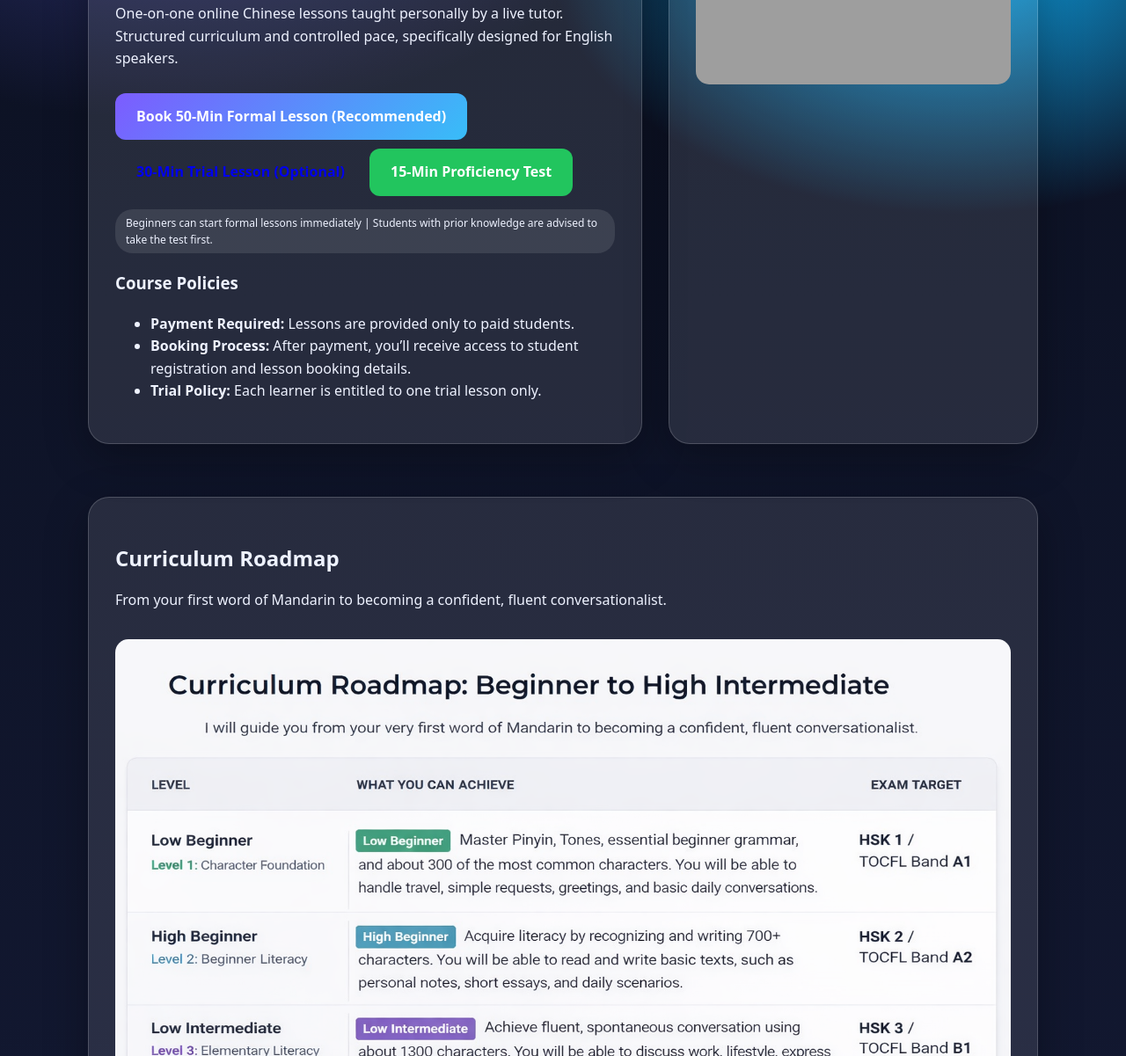
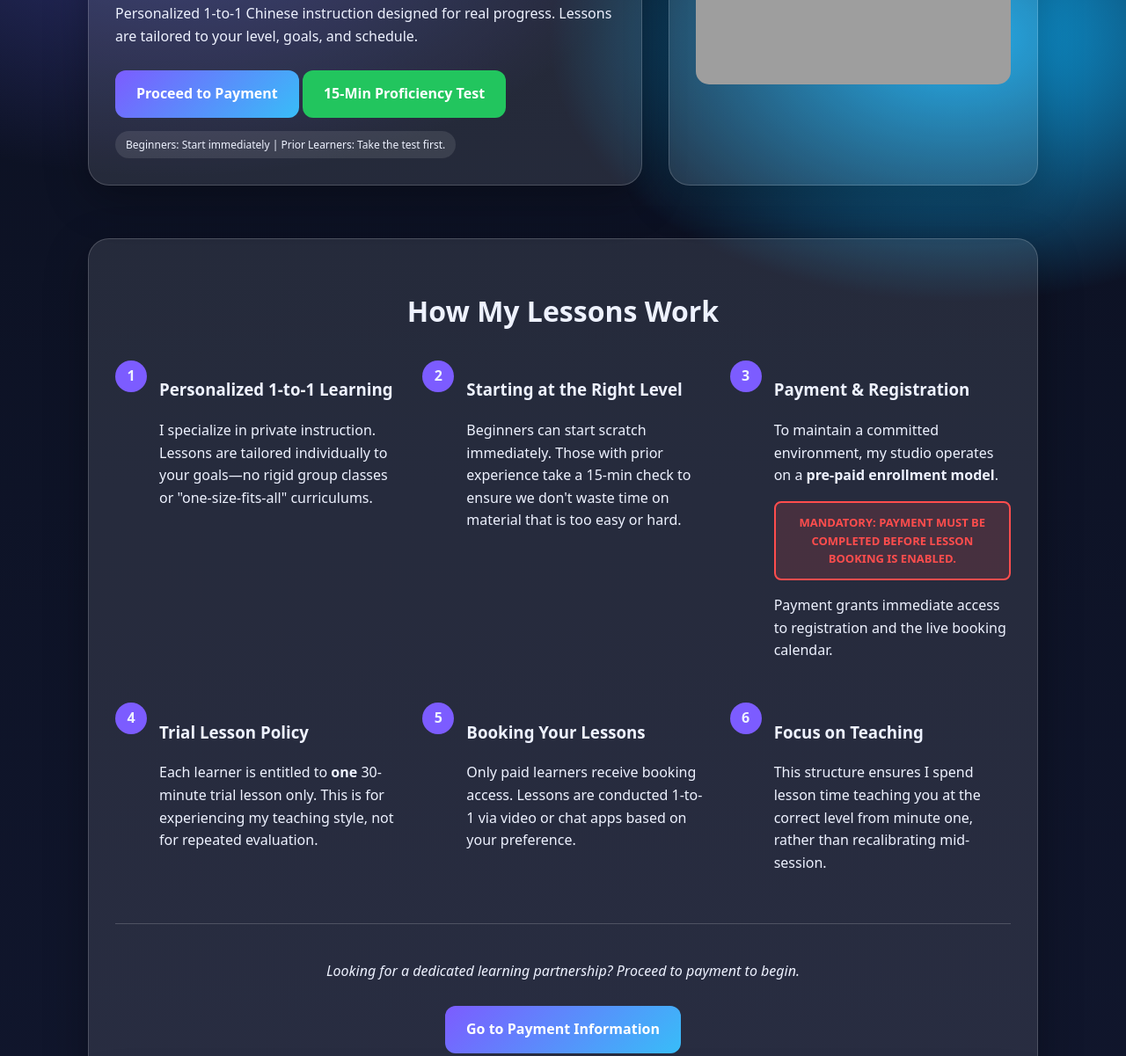
Before and after one commit to chenslhan/chi-lessons-for-eng-speakers, a plain HTML site: page index.html in a window 1280 px wide. Shown: the part 381-1582 px from the top of the page at 88% size. Drawn offline with Linux system fonts and the light colour scheme; grey boxes are pictures that could not be loaded.

Commit message:
Update index.html

```diff
--- a/index.html
+++ b/index.html
@@ -3,21 +3,21 @@
 <head>
   <meta charset="utf-8" />
   <meta name="viewport" content="width=device-width, initial-scale=1" />
-  <title>Chinese Lessons (for English Speakers)</title>
+  <title>Chinese Lessons for English Speakers</title>
   <link rel="stylesheet" href="styles.css" />
 </head>
 <body>
 <div class="nav">
   <div class="container nav-inner">
-    <a class="brand" href="index.html" aria-label="Back to Home">
-      <span class="brand-badge" aria-hidden="true"></span>
+    <a class="brand" href="index.html">
+      <span class="brand-badge"></span>
       <span>Chinese Lessons for English Speakers</span>
     </a>
     <div class="nav-links">
       <a href="index.html">Home</a>
       <a href="trial.html">Book A 30 Minutes Trial Lesson</a>
       <a href="payment.html">Payment Information</a>
-      <a href="https://cal.com/sihan/50分钟-英语课程" target="_blank" rel="noopener">Current Students Book Lessons Here</a>
+      <a href="https://cal.com/sihan/50-minute-chinese-lesson" target="_blank">Current Students Book Lessons Here</a>
       <a href="availability.html">Check My Availability</a>
       <a href="about.html">About Me</a>
       <a href="contact.html">Contact Me</a>
@@ -29,29 +29,74 @@
   <div class="container hero-grid">
     <div class="card">
       <h1>English Lessons At The Channel, Time Of Your Convenience</h1>
-      <p>One-on-one online Chinese lessons taught personally by a live tutor. Structured curriculum and controlled pace, specifically designed for English speakers.</p>
+      <p>Personalized 1-to-1 Chinese instruction designed for real progress. Lessons are tailored to your level, goals, and schedule.</p>
 
       <div class="booking-actions">
-        <a class="btn btn-primary" href="https://cal.com/sihan/50-minute-chinese-lesson" target="_blank" rel="noopener">Book 50-Min Formal Lesson (Recommended)</a>
-        <a class="btn btn-secondary" href="https://cal.com/sihan/30-minute-trial" target="_blank" rel="noopener">30-Min Trial Lesson (Optional)</a>
-        <a class="btn btn-green" href="https://forms.office.com/Pages/ResponsePage.aspx?id=DQSIkWdsW0yxEjajBLZtrQAAAAAAAAAAAAMAALq-qMVUQVc0MUhLQkZUQkpLSzVJN1oxWEhDQ1cwUC4u" target="_blank" rel="noopener">15-Min Proficiency Test</a>
+        <a class="btn btn-primary" href="payment.html">Proceed to Payment</a>
+        <a class="btn btn-green" href="https://forms.office.com/..." target="_blank">15-Min Proficiency Test</a>
       </div>
 
-      <div class="badge">Beginners can start formal lessons immediately | Students with prior knowledge are advised to take the test first.</div>
-
-      <div class="card-notice">
-        <h3>Course Policies</h3>
-        <ul>
-          <li><strong>Payment Required:</strong> Lessons are provided only to paid students.</li>
-          <li><strong>Booking Process:</strong> After payment, you’ll receive access to student registration and lesson booking details.</li>
-          <li><strong>Trial Policy:</strong> Each learner is entitled to one trial lesson only.</li>
-        </ul>
-      </div>
+      <div class="badge">Beginners: Start immediately | Prior Learners: Take the test first.</div>
     </div>
 
     <div class="card video">
       <h2>Teacher Introduction</h2>
-      <iframe src="https://www.youtube.com/embed/SdyvNO4Y400" title="Teacher Introduction Video" allowfullscreen></iframe>
+      <iframe src="https://www.youtube.com/embed/SdyvNO4Y400" title="Intro Video" allowfullscreen></iframe>
+    </div>
+  </div>
+</section>
+
+<section class="section">
+  <div class="container">
+    <div class="card lesson-work-card">
+      <h2 style="text-align: center; font-size: 32px; margin-bottom: 30px;">How My Lessons Work</h2>
+
+      <div class="work-grid">
+        <div class="work-item">
+          <span class="step-num">1</span>
+          <h3>Personalized 1-to-1 Learning</h3>
+          <p>I specialize in private instruction. Lessons are tailored individually to your goals—no rigid group classes or "one-size-fits-all" curriculums.</p>
+        </div>
+
+        <div class="work-item">
+          <span class="step-num">2</span>
+          <h3>Starting at the Right Level</h3>
+          <p>Beginners can start scratch immediately. Those with prior experience take a 15-min check to ensure we don't waste time on material that is too easy or hard.</p>
+        </div>
+
+        <div class="work-item">
+          <span class="step-num">3</span>
+          <h3>Payment & Registration</h3>
+          <p>To maintain a committed environment, my studio operates on a <strong>pre-paid enrollment model</strong>.</p>
+          <div class="payment-mandate">
+            MANDATORY: PAYMENT MUST BE COMPLETED BEFORE LESSON BOOKING IS ENABLED.
+          </div>
+          <p>Payment grants immediate access to registration and the live booking calendar.</p>
+        </div>
+
+        <div class="work-item">
+          <span class="step-num">4</span>
+          <h3>Trial Lesson Policy</h3>
+          <p>Each learner is entitled to <strong>one</strong> 30-minute trial lesson only. This is for experiencing my teaching style, not for repeated evaluation.</p>
+        </div>
+
+        <div class="work-item">
+          <span class="step-num">5</span>
+          <h3>Booking Your Lessons</h3>
+          <p>Only paid learners receive booking access. Lessons are conducted 1-to-1 via video or chat apps based on your preference.</p>
+        </div>
+
+        <div class="work-item">
+          <span class="step-num">6</span>
+          <h3>Focus on Teaching</h3>
+          <p>This structure ensures I spend lesson time teaching you at the correct level from minute one, rather than recalibrating mid-session.</p>
+        </div>
+      </div>
+
+      <div class="cta-mini">
+        <p><em>Looking for a dedicated learning partnership? Proceed to payment to begin.</em></p>
+        <a href="payment.html" class="btn btn-primary">Go to Payment Information</a>
+      </div>
     </div>
   </div>
 </section>
@@ -60,8 +105,8 @@
   <div class="container">
     <div class="card">
       <h2>Curriculum Roadmap</h2>
-      <p>From your first word of Mandarin to becoming a confident, fluent conversationalist.</p>
-      <img src="Chi Lesson Roadmap for Eng Learners.png" alt="Chinese Curriculum Roadmap" style="width:100%; border-radius:15px; margin-top:15px;">
+      <p>From absolute beginner to fluent speaker.</p>
+      <img src="Chi Lesson Roadmap for Eng Learners.png" alt="Chinese Lesson Roadmap" style="width:100%; border-radius:15px; margin-top:15px;">
     </div>
   </div>
 </section>
@@ -71,9 +116,9 @@
     <div class="card">
       <h2>Who is this course for?</h2>
       <ul>
-        <li>Beginners with zero knowledge of Chinese who wish to learn systematically from the start.</li>
-        <li>Learners who have studied Chinese before but lack structure and confidence, and wish to reorganize their foundation.</li>
-        <li>Adult learners looking for one-on-one sessions with flexible scheduling.</li>
+        <li>Beginners with zero knowledge of Chinese who wish to learn systematically.</li>
+        <li>Learners who have studied before but lack structure and confidence.</li>
+        <li>Adult learners looking for 1-to-1 sessions with professional flexibility.</li>
       </ul>
     </div>
   </div>
```
